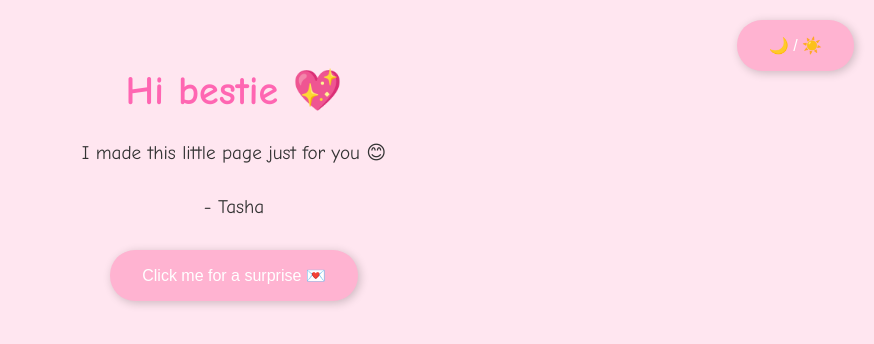
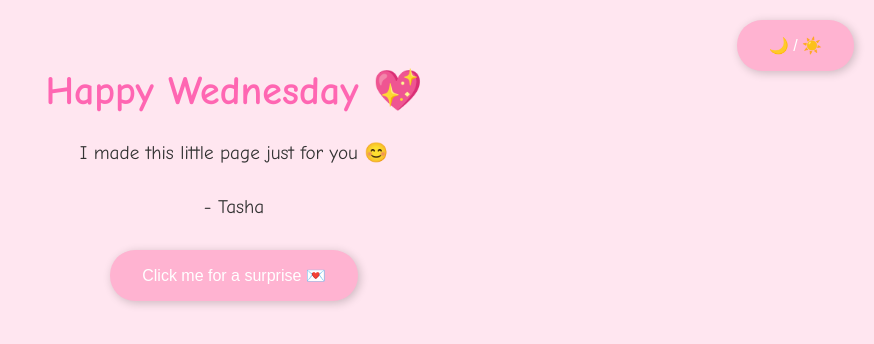
Before and after one commit to tasha-aa/love, a plain HTML site: page index.html in a window 1280 px wide. Shown: the whole page, without its empty margins (406-1280 px from the left). Drawn offline with Linux system fonts and the light colour scheme.

Commit message:
Update index.html

```diff
--- a/index.html
+++ b/index.html
@@ -6,7 +6,7 @@
   <title>You're So Loved!</title>
   <style>
     body {
-      font-family: "Comic Sans MS", cursive, sans-serif;
+      font-family: "Comic Sans MS", sans-serif;
       text-align: center;
       background-color: #ffe6f0;
       color: #333;
@@ -76,7 +76,7 @@
     <button onclick="toggleMode()">🌙 / ☀️</button>
   </div>
 
-  <h1>Hi bestie 💖</h1>
+  <h1> Happy Wednesday 💖</h1>
   <p>I made this little page just for you 😊</p>
   <p> - Tasha</p>
   <button onclick="showMessage()">Click me for a surprise 💌</button>
```
